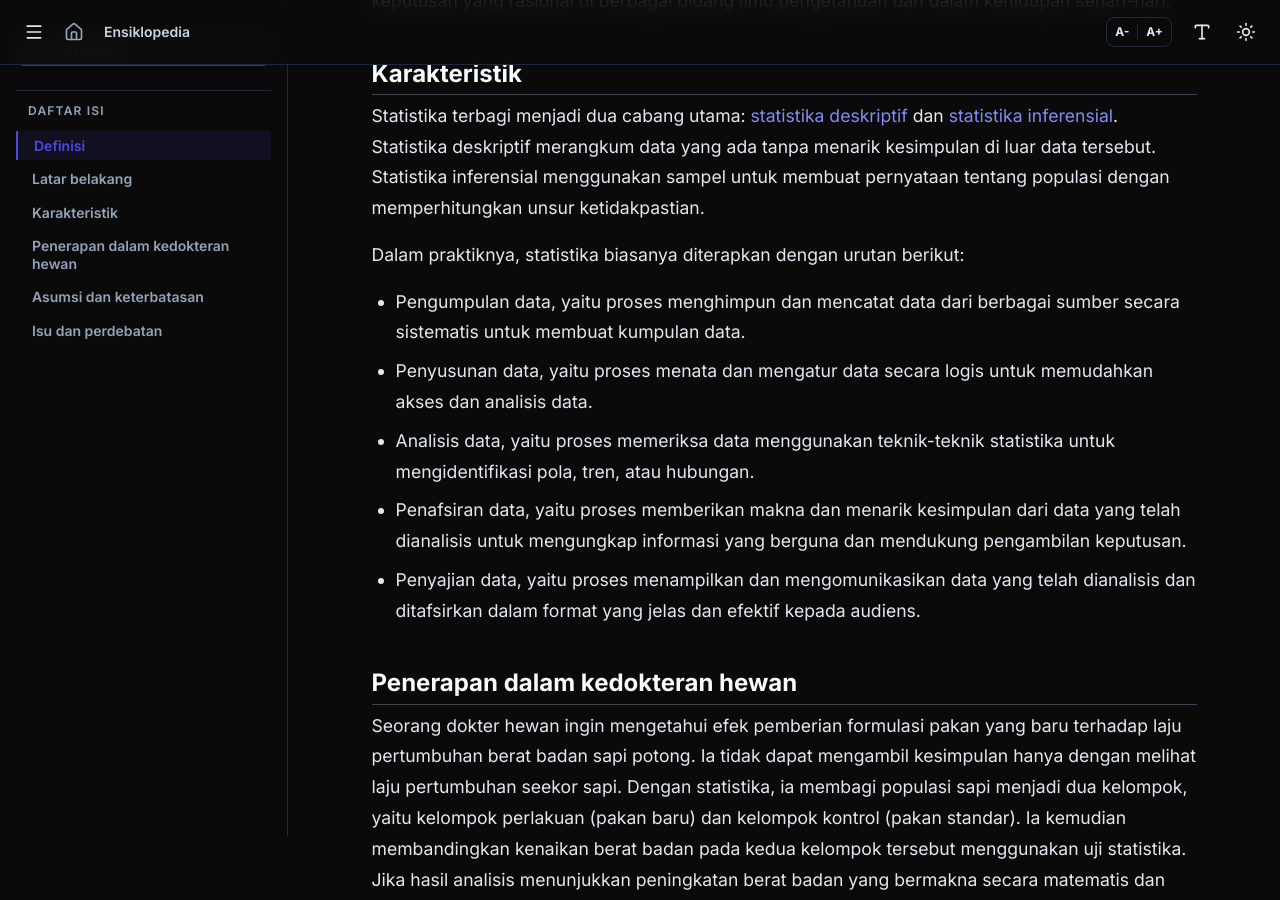
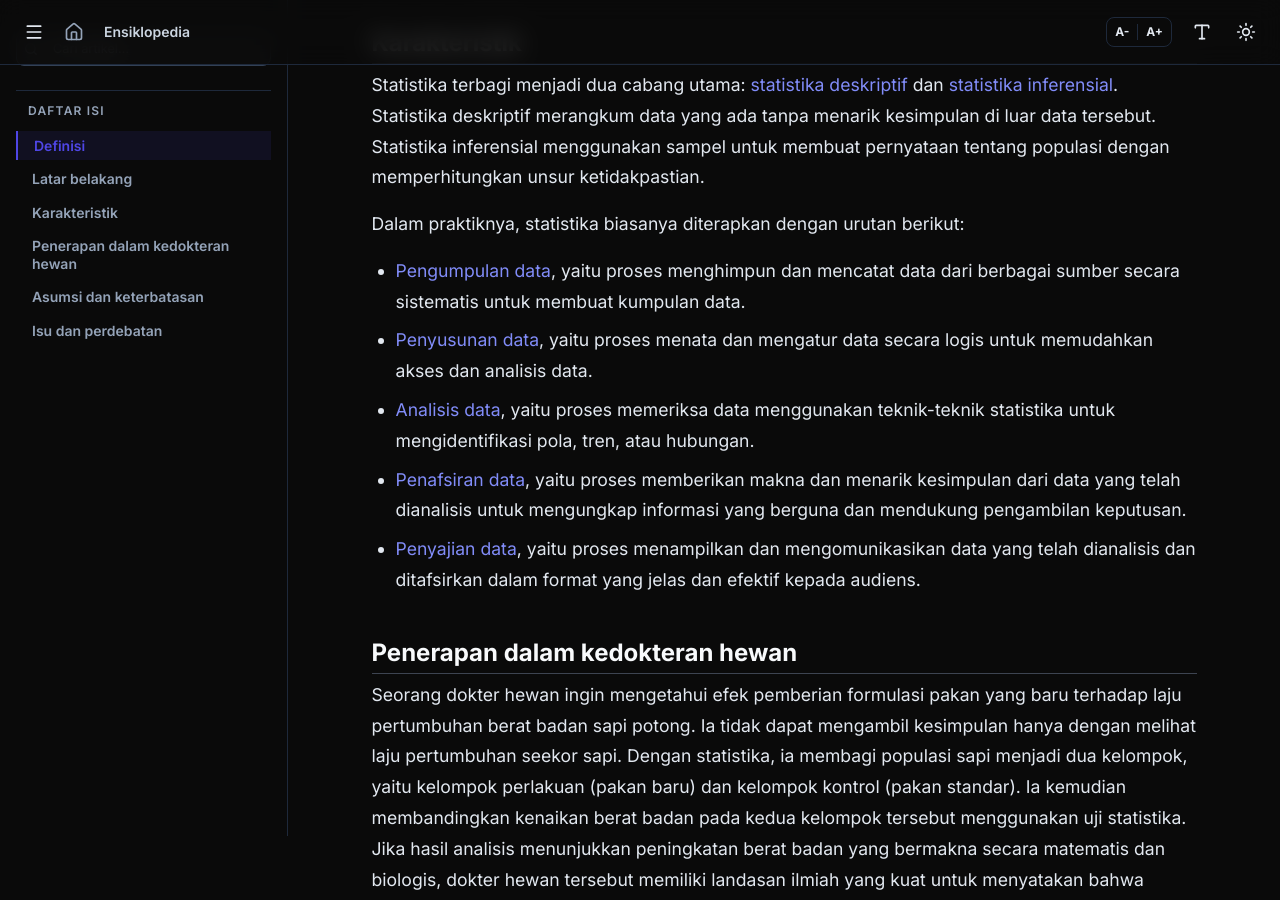
Before and after one commit to rianhs/ensiklopedia, a Jekyll site: the page built from artikel/statistika.md, in a window 1280 px wide and 900 px high, scrolled down 729 px. Built offline with Jekyll 4.4.1, drawn with Linux system fonts in a browser that asks for light colours; nearby versions of some CDN libraries; some web fonts are replaced; part of the change alters nothing that is shown; some of the changed text lies outside the part shown.

```diff
--- a/artikel/statistika.md
+++ b/artikel/statistika.md
@@ -4,7 +4,7 @@ title: "Statistika"
 ---
 ## Definisi
 
-**Statistika** (bahasa Inggris: *statistics*) adalah disiplin ilmu yang mempelajari cara mengumpulkan, menyusun, menganalisis, menginterpretasikan, dan menyajikan [data](data.md). Ia bertujuan untuk menghasilkan kesimpulan yang objektif dan valid di tengah kondisi yang mengandung ketidakpastian.
+**Statistika** (bahasa Inggris: *statistics*) adalah disiplin ilmu yang mempelajari cara [mengumpulkan](pengumpulan-data.md), [menyusun](penyusunan-data.md), [menganalisis](analisis-data.md), [menafsirkan](penafsiran-data.md), dan [menyajikan](penyajian-data.md) [data](data.md). Ia bertujuan untuk menghasilkan kesimpulan yang objektif dan valid di tengah kondisi yang mengandung ketidakpastian.
 
 ## Latar belakang
 
@@ -17,11 +17,11 @@ Statistika muncul untuk menyelesaikan masalah ini. Ia digunakan untuk mengukur v
 Statistika terbagi menjadi dua cabang utama: [statistika deskriptif](statistika-deskriptif.md) dan [statistika inferensial](statistika-inferensial.md). Statistika deskriptif merangkum data yang ada tanpa menarik kesimpulan di luar data tersebut. Statistika inferensial menggunakan sampel untuk membuat pernyataan tentang populasi dengan memperhitungkan unsur ketidakpastian.
 
 Dalam praktiknya, statistika biasanya diterapkan dengan urutan berikut:
-* Pengumpulan data, yaitu proses menghimpun dan mencatat data dari berbagai sumber secara sistematis untuk membuat kumpulan data.
-* Penyusunan data, yaitu proses menata dan mengatur data secara logis untuk memudahkan akses dan analisis data.
-* Analisis data, yaitu proses memeriksa data menggunakan teknik-teknik statistika untuk mengidentifikasi pola, tren, atau hubungan.
-* Penafsiran data, yaitu proses memberikan makna dan menarik kesimpulan dari data yang telah dianalisis untuk mengungkap informasi yang berguna dan mendukung pengambilan keputusan.
-* Penyajian data, yaitu proses menampilkan dan mengomunikasikan data yang telah dianalisis dan ditafsirkan dalam format yang jelas dan efektif kepada audiens.
+* [Pengumpulan data](pengumpulan-data.md), yaitu proses menghimpun dan mencatat data dari berbagai sumber secara sistematis untuk membuat kumpulan data.
+* [Penyusunan data](penyusunan-data.md), yaitu proses menata dan mengatur data secara logis untuk memudahkan akses dan analisis data.
+* [Analisis data](analisis-data.md), yaitu proses memeriksa data menggunakan teknik-teknik statistika untuk mengidentifikasi pola, tren, atau hubungan.
+* [Penafsiran data](penafsiran-data.md), yaitu proses memberikan makna dan menarik kesimpulan dari data yang telah dianalisis untuk mengungkap informasi yang berguna dan mendukung pengambilan keputusan.
+* [Penyajian data](penyajian-data.md), yaitu proses menampilkan dan mengomunikasikan data yang telah dianalisis dan ditafsirkan dalam format yang jelas dan efektif kepada audiens.
 
 ## Penerapan dalam kedokteran hewan
 
```
